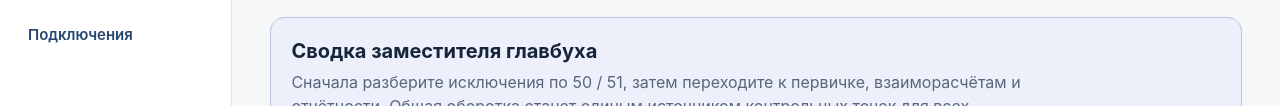
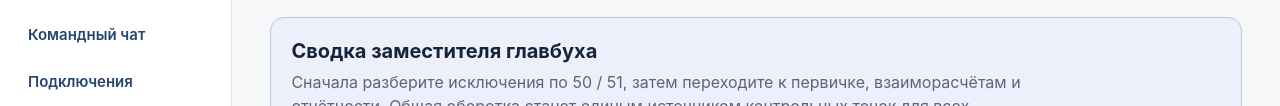
Before and after one commit to samitovvaar-blip/opora-accounting, a plain HTML site: page index.html in a window 1280 px wide. Shown: the part 334-440 px from the top of the page. Drawn offline with Linux system fonts and the light colour scheme; no server answers.

Commit message:
Добавить командный чат в меню

```diff
--- a/index.html
+++ b/index.html
@@ -18,6 +18,7 @@
     <a href="#marta">Марта</a>
     <a href="#lev">Лев</a>
     <a href="#rita">Рита</a>
+    <a href="#team-chat">Командный чат</a>
     <a href="#connections">Подключения</a>
   </nav>
   <div id="account" class="account" aria-live="polite"></div>
```
